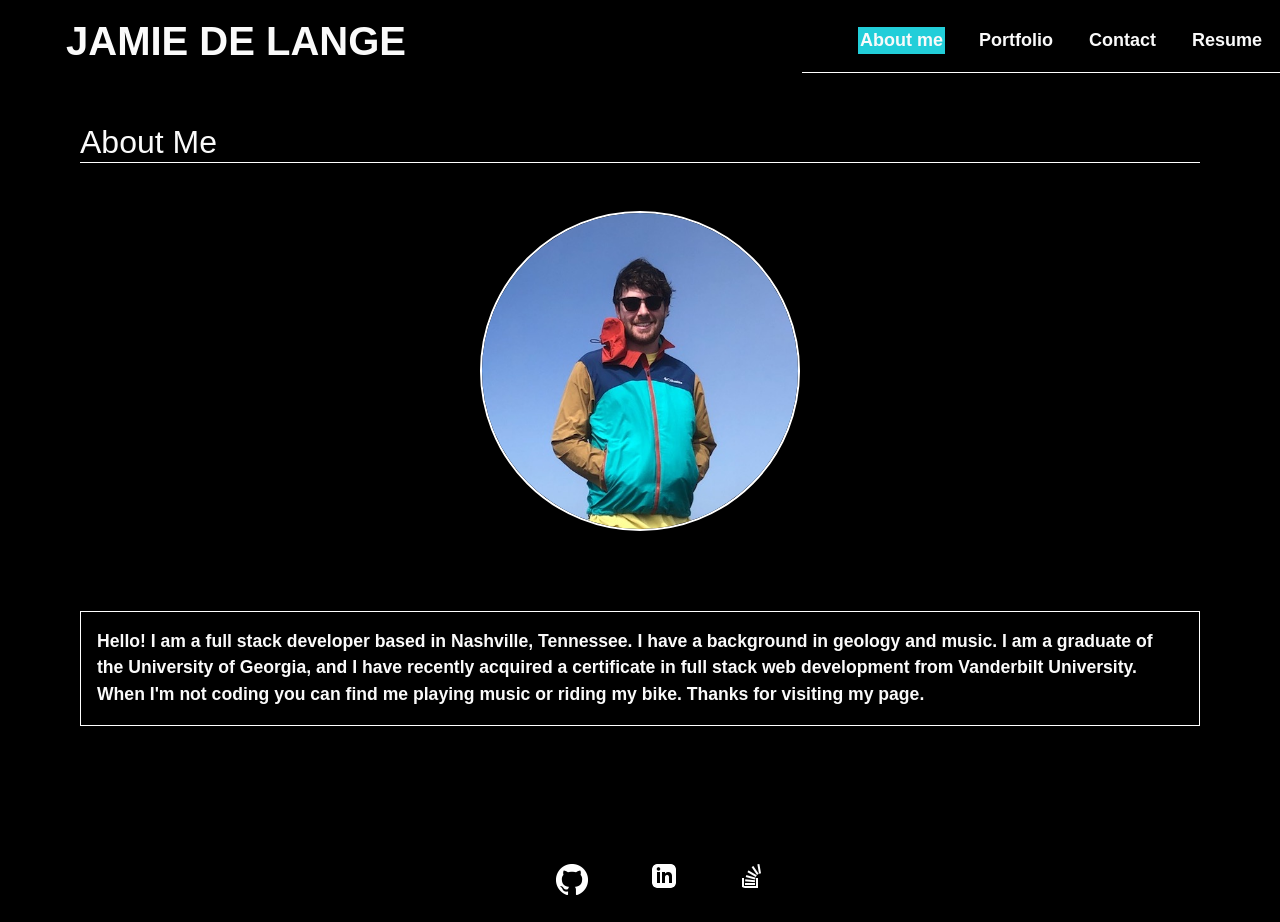
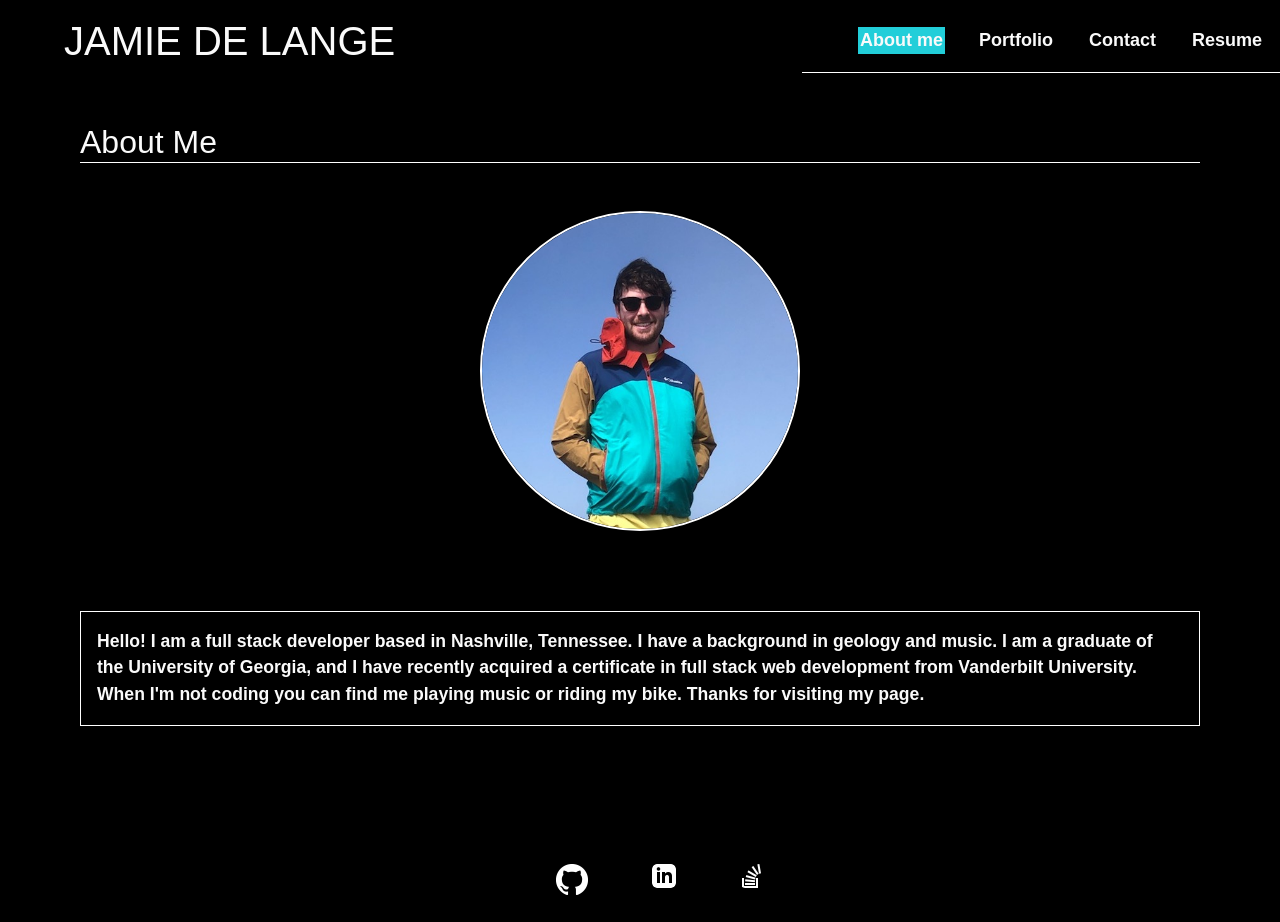
Before and after one commit to jamiedelange/portfolio-react, a React (Create React App) app: page / in a window 1280 px wide. Built offline with nearby package versions, Linux system fonts and the light colour scheme.

Commit message:
remove title href

```diff
--- a/src/components/Navigation/index.js
+++ b/src/components/Navigation/index.js
@@ -40,7 +40,7 @@ function Navigation(props) {
   return (
     <header  className="flex-row">
       <h1 className="title">
-        <a href="#about" onClick={() => selectAbout()}>JAMIE DE LANGE</a>
+        JAMIE DE LANGE
       </h1>
       <nav className="nav">
         <ul className="flex-row">
```
Also changed, not shown: 6 other files (tests, documents, lock files or other folders).
